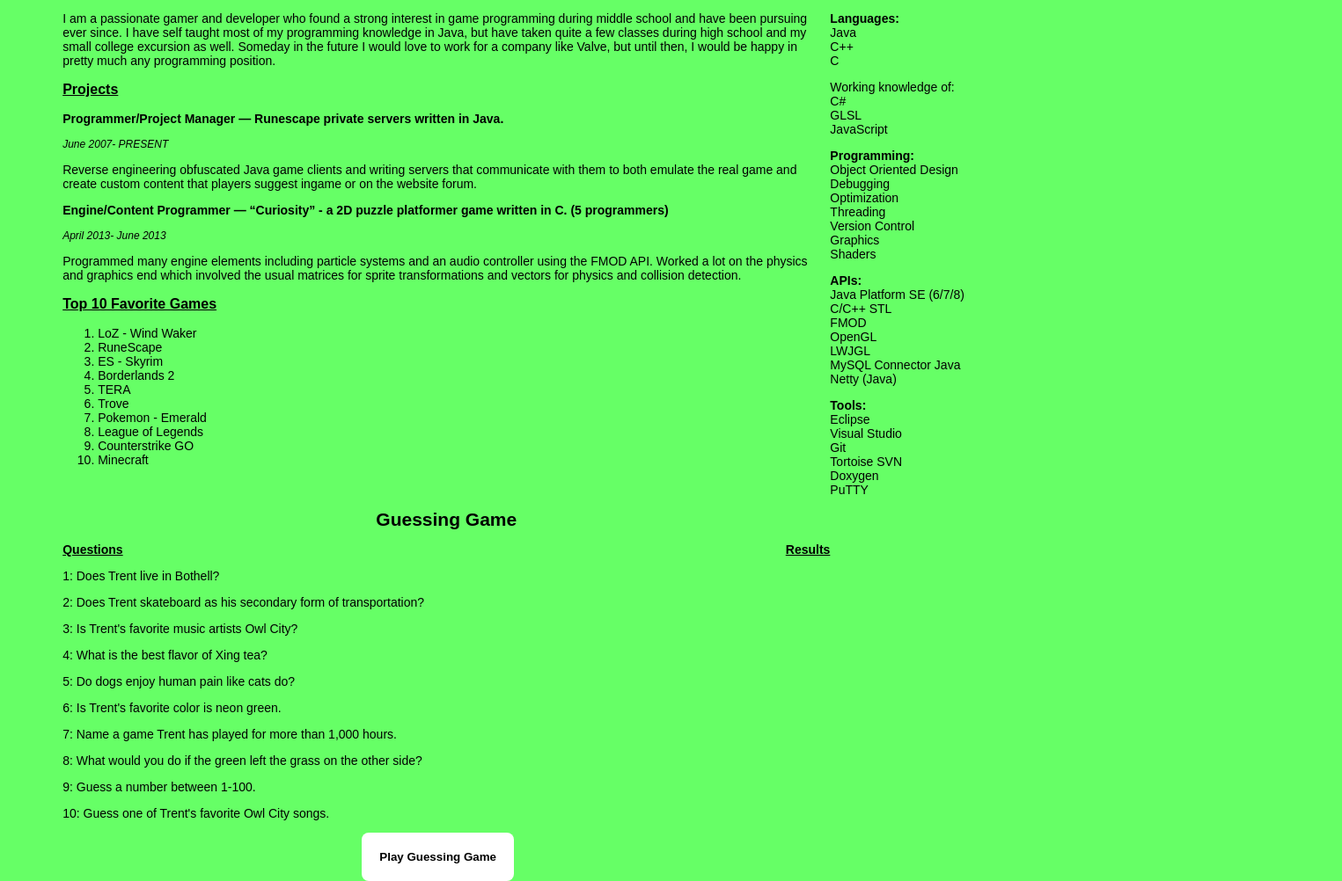
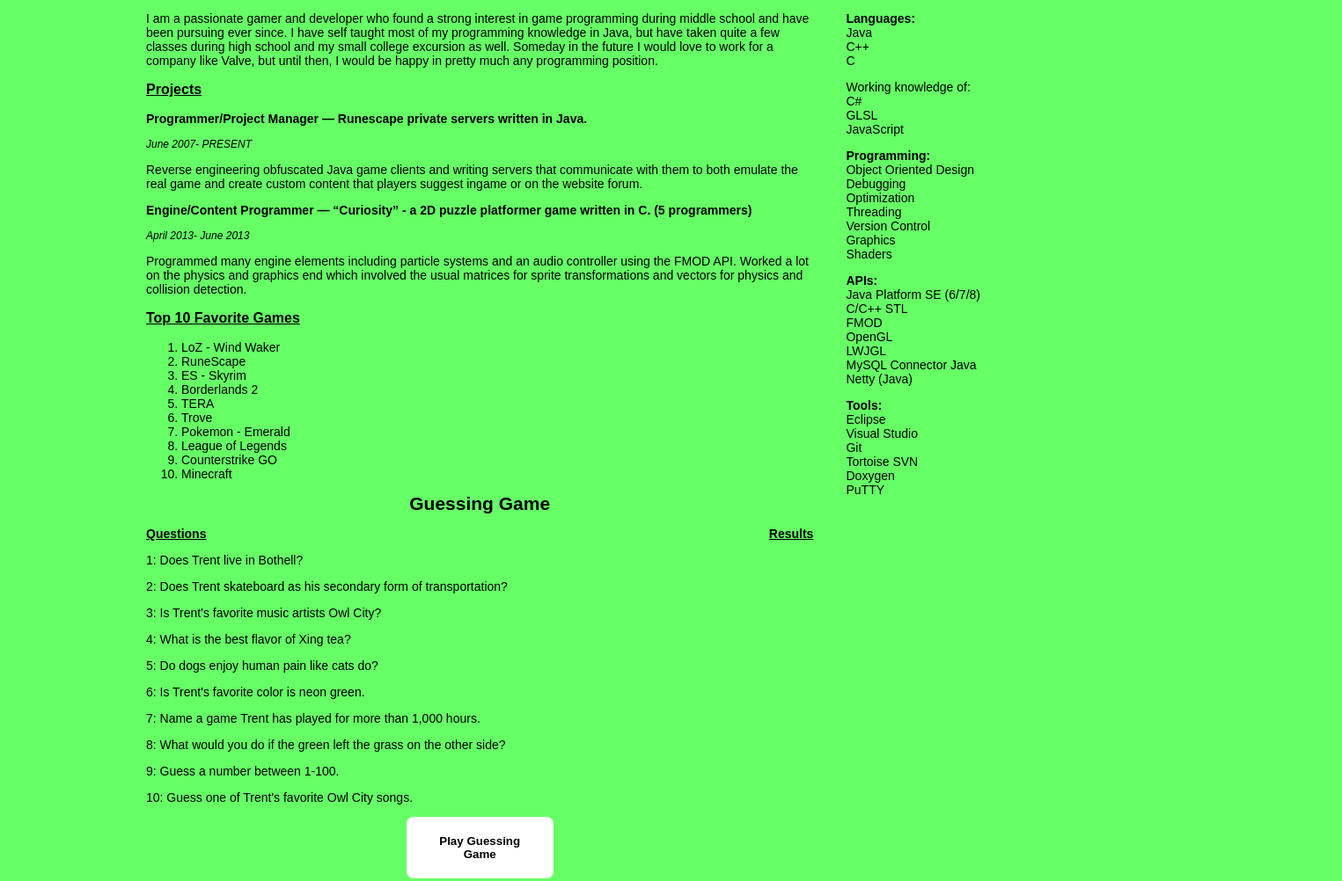
Before and after one commit to titandino/class02-aboutme, a plain HTML site: page index.html in a window 1280 px wide. Shown: the part 77-1079 px from the top of the page at 88% size, 1525 px wide, since content can reach past the window. Drawn offline with Linux system fonts and the light colour scheme.

Commit message:
Re-organized the site with the display properties we learned and it's so much easier once you know them.

```diff
--- a/index.html
+++ b/index.html
@@ -12,7 +12,7 @@
     </header>
     <section class="mainbody">
       <section class="resume">
-        <div id="bio">
+        <div class="resume-content" id="bio">
           <p class="bolderTitle">About Me</p>
           <p>I am a passionate gamer and developer who found a strong interest in game
           programming during middle school and have been pursuing ever since. I have
@@ -21,7 +21,7 @@
           Someday in the future I would love to work for a company like Valve, but
           until then, I would be happy in pretty much any programming position.</p>
         </div>
-        <div id="projects">
+        <div class="resume-content" id="projects">
           <p class="bolderTitle">Projects</p>
           <p class="projName">Programmer/Project Manager — Runescape private servers written in Java.</p>
           <p class="projDate">June 2007- PRESENT</p>
@@ -35,7 +35,7 @@
           using the FMOD API. Worked a lot on the physics and graphics end which involved
           the usual matrices for sprite transformations and vectors for physics and collision detection.</p>
         </div>
-        <div id="top10games">
+        <div class="resume-content" id="top10games">
           <p class="bolderTitle">Top 10 Favorite Games</p>
           <ol>
             <li>LoZ - Wind Waker</li>
@@ -49,6 +49,18 @@
             <li>Counterstrike GO</li>
             <li>Minecraft</li>
           </ol>
+        </div>
+        <div class="guessingGame">
+          <h2>Guessing Game</h2>
+          <div class="questions">
+            <p class="boldTitle">Questions</p>
+            <div id="questionDisp"></div>
+          </div>
+          <div class="results">
+            <p class="boldTitle">Results</p>
+            <div id="resultsDisp"></div>
+          </div>
+          <button type="button" id="startButton">Play Guessing Game</button>
         </div>
       </section>
       <section class="skills">
@@ -98,18 +110,6 @@
           </ul>
         </section>
       </section>
-      <section class="guessingGame">
-        <h2>Guessing Game</h2>
-        <div class="questions">
-          <p class="boldTitle">Questions</p>
-          <div id="questionDisp"></div>
-        </div>
-        <div class="results">
-          <p class="boldTitle">Results</p>
-          <div id="resultsDisp"></div>
-        </div>
-        <button type="button" id="startButton">Play Guessing Game</button>
-      </section>
     </section>
   </body>
 </html>
--- a/style.css
+++ b/style.css
@@ -9,7 +9,8 @@ body {
 }
 
 h1 {
-  margin: 0 5%;
+  display: table;
+  margin: 0 auto;
 }
 
 h2 {
@@ -18,22 +19,23 @@ h2 {
 }
 
 .mainbody {
-  margin: 0 5%;
-  margin-right: -20%; //TODO: figure out why the hell I have to do this BS for it to be even
+  width: 75%;
+  margin: 0 auto;
+}
+
+.resume-content {
+
 }
 
 .resume {
-  float: left;
-  width: 60%;
-}
-
-.guessingGame {
-  float: left;
-  width: 60%;
+  width: 80%;
+  margin: 0;
+  display: inline-block;
 }
 
 .skills {
-  float: left;
+  float: right;
+  width: auto;
 }
 
 .skills ul {
```
